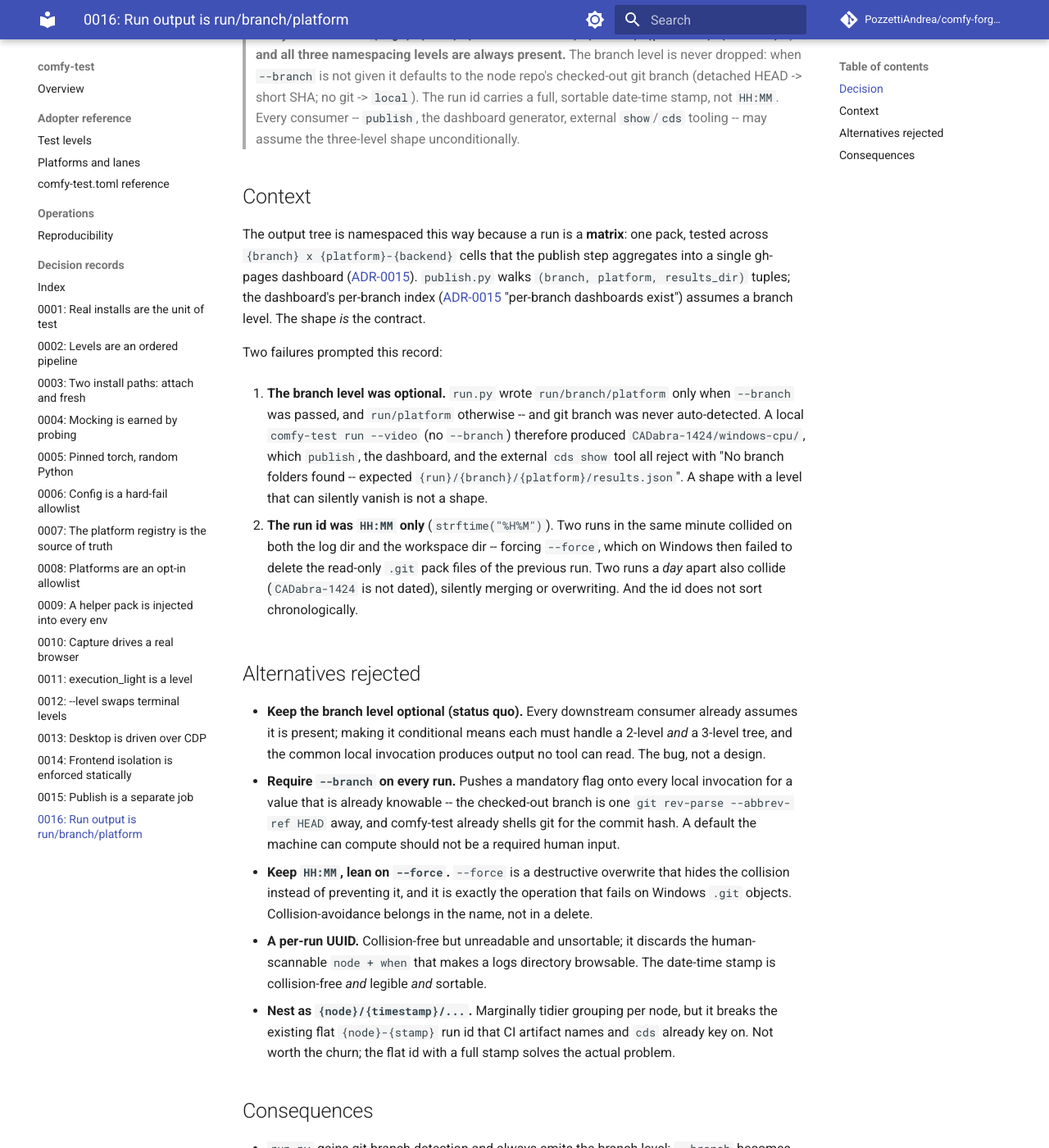
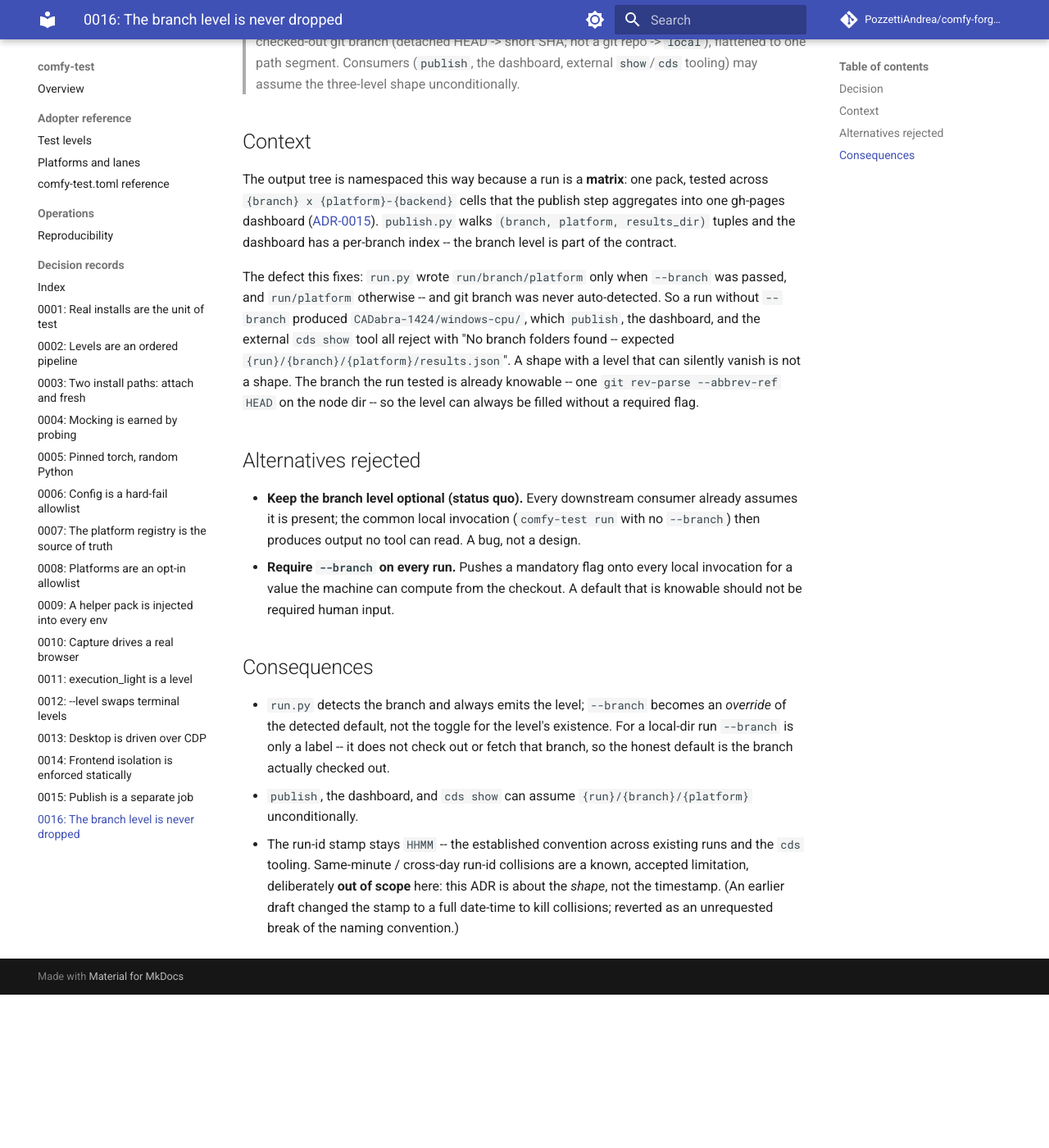
Before and after one commit to Comfy-Forge/comfy-forge-docs, an MkDocs documentation site: the page built from docs/comfy-test/adr/0016-run-output-is-namespaced-run-branch-platform.md, in a window 1280 px wide and 1400 px high, scrolled down 357 px. Shown: the whole window at 82% size. Built offline with MkDocs 1.6.1 and Material for MkDocs 9.7.7, drawn with Linux system fonts in a browser that asks for light colours; comment, search, counter and statistics services are not loaded; after the commit the page ends 1570 px from its top, so only the background shows below that; some of the changed text lies outside the part shown.

```diff
--- a/docs/comfy-test/adr/0016-run-output-is-namespaced-run-branch-platform.md
+++ b/docs/comfy-test/adr/0016-run-output-is-namespaced-run-branch-platform.md
@@ -1,80 +1,56 @@
-# ADR-0016: Run output is `run / branch / platform`, always
+# ADR-0016: The branch level is never dropped
 
-**Status:** accepted (2026-08-16); `run.py` migration pending.
+**Status:** accepted (2026-08-16)
 
 ## Decision
 
-> **Every run writes to
-> `{logs}/{node}-{YYYYMMDD-HHMMSS}/{branch}/{platform}-{backend}/`, and all
-> three namespacing levels are always present.** The branch level is never
-> dropped: when `--branch` is not given it defaults to the node repo's
-> checked-out git branch (detached HEAD -> short SHA; no git -> `local`). The
-> run id carries a full, sortable date-time stamp, not `HH:MM`. Every consumer
-> -- `publish`, the dashboard generator, external `show`/`cds` tooling -- may
-> assume the three-level shape unconditionally.
+> **Run output is always `{logs}/{node}-{HHMM}/{branch}/{platform}-{backend}/`
+> -- the branch level is never omitted.** When `--branch` is not passed it
+> defaults to the node repo's checked-out git branch (detached HEAD -> short
+> SHA; not a git repo -> `local`), flattened to one path segment. Consumers
+> (`publish`, the dashboard, external `show`/`cds` tooling) may assume the
+> three-level shape unconditionally.
 
 ## Context
 
 The output tree is namespaced this way because a run is a **matrix**: one pack,
 tested across `{branch} x {platform}-{backend}` cells that the publish step
-aggregates into a single gh-pages dashboard
+aggregates into one gh-pages dashboard
 ([ADR-0015](0015-publish-is-a-separate-job.md)). `publish.py` walks
-`(branch, platform, results_dir)` tuples; the dashboard's per-branch index
-([ADR-0015](0015-publish-is-a-separate-job.md) "per-branch dashboards exist")
-assumes a branch level. The shape *is* the contract.
+`(branch, platform, results_dir)` tuples and the dashboard has a per-branch
+index -- the branch level is part of the contract.
 
-Two failures prompted this record:
-
-1. **The branch level was optional.** `run.py` wrote `run/branch/platform` only
-   when `--branch` was passed, and `run/platform` otherwise -- and git branch
-   was never auto-detected. A local `comfy-test run --video` (no `--branch`)
-   therefore produced `CADabra-1424/windows-cpu/`, which `publish`, the
-   dashboard, and the external `cds show` tool all reject with "No branch
-   folders found -- expected `{run}/{branch}/{platform}/results.json`". A shape
-   with a level that can silently vanish is not a shape.
-
-2. **The run id was `HH:MM` only** (`strftime("%H%M")`). Two runs in the same
-   minute collided on both the log dir and the workspace dir -- forcing
-   `--force`, which on Windows then failed to delete the read-only `.git` pack
-   files of the previous run. Two runs a *day* apart also collide
-   (`CADabra-1424` is not dated), silently merging or overwriting. And the id
-   does not sort chronologically.
+The defect this fixes: `run.py` wrote `run/branch/platform` only when
+`--branch` was passed, and `run/platform` otherwise -- and git branch was never
+auto-detected. So a run without `--branch` produced `CADabra-1424/windows-cpu/`,
+which `publish`, the dashboard, and the external `cds show` tool all reject
+with "No branch folders found -- expected
+`{run}/{branch}/{platform}/results.json`". A shape with a level that can
+silently vanish is not a shape. The branch the run tested is already
+knowable -- one `git rev-parse --abbrev-ref HEAD` on the node dir -- so the
+level can always be filled without a required flag.
 
 ## Alternatives rejected
 
 - **Keep the branch level optional (status quo).** Every downstream consumer
-  already assumes it is present; making it conditional means each must handle a
-  2-level *and* a 3-level tree, and the common local invocation produces output
-  no tool can read. The bug, not a design.
+  already assumes it is present; the common local invocation
+  (`comfy-test run` with no `--branch`) then produces output no tool can read.
+  A bug, not a design.
 - **Require `--branch` on every run.** Pushes a mandatory flag onto every local
-  invocation for a value that is already knowable -- the checked-out branch is
-  one `git rev-parse --abbrev-ref HEAD` away, and comfy-test already shells git
-  for the commit hash. A default the machine can compute should not be a
-  required human input.
-- **Keep `HH:MM`, lean on `--force`.** `--force` is a destructive overwrite that
-  hides the collision instead of preventing it, and it is exactly the operation
-  that fails on Windows `.git` objects. Collision-avoidance belongs in the name,
-  not in a delete.
-- **A per-run UUID.** Collision-free but unreadable and unsortable; it discards
-  the human-scannable `node + when` that makes a logs directory browsable. The
-  date-time stamp is collision-free *and* legible *and* sortable.
-- **Nest as `{node}/{timestamp}/...`.** Marginally tidier grouping per node, but
-  it breaks the existing flat `{node}-{stamp}` run id that CI artifact names and
-  `cds` already key on. Not worth the churn; the flat id with a full stamp
-  solves the actual problem.
+  invocation for a value the machine can compute from the checkout. A default
+  that is knowable should not be required human input.
 
 ## Consequences
 
-- `run.py` gains git-branch detection and always emits the branch level;
-  `--branch` becomes an *override* of the detected default, not the thing that
-  toggles the level's existence. Detached HEAD resolves to the short SHA; a
-  non-git node dir resolves to `local`.
-- The run id becomes `{node}-{YYYYMMDD-HHMMSS}`; the **workspace** dir
-  (`get_workspace_dir()/{run_id}`) uses the same id, so back-to-back runs no
-  longer collide and `--force` is no longer needed to run twice in a minute.
-- Any tooling that parsed the old `Name-HHMM` id must be updated. Externally
-  this is only the maintainer's `cds`/comfy-ci helpers; note it there.
+- `run.py` detects the branch and always emits the level; `--branch` becomes an
+  *override* of the detected default, not the toggle for the level's existence.
+  For a local-dir run `--branch` is only a label -- it does not check out or
+  fetch that branch, so the honest default is the branch actually checked out.
 - `publish`, the dashboard, and `cds show` can assume `{run}/{branch}/{platform}`
-  unconditionally and drop their "no branch folder" fallbacks.
-- Runs sort chronologically by name within a node, and a day's runs stop
-  overwriting each other.
+  unconditionally.
+- The run-id stamp stays `HHMM` -- the established convention across existing
+  runs and the `cds` tooling. Same-minute / cross-day run-id collisions are a
+  known, accepted limitation, deliberately **out of scope** here: this ADR is
+  about the *shape*, not the timestamp. (An earlier draft changed the stamp to a
+  full date-time to kill collisions; reverted as an unrequested break of the
+  naming convention.)
--- a/mkdocs.yml
+++ b/mkdocs.yml
@@ -132,7 +132,7 @@ nav:
           - "0013: Desktop is driven over CDP": comfy-test/adr/0013-desktop-is-driven-over-cdp.md
           - "0014: Frontend isolation is enforced statically": comfy-test/adr/0014-javascript-isolation-is-static.md
           - "0015: Publish is a separate job": comfy-test/adr/0015-publish-is-a-separate-job.md
-          - "0016: Run output is run/branch/platform": comfy-test/adr/0016-run-output-is-namespaced-run-branch-platform.md
+          - "0016: The branch level is never dropped": comfy-test/adr/0016-run-output-is-namespaced-run-branch-platform.md
   - cuda-wheels:
       - Overview: cuda-wheels/index.md
       - Decision records:
```
Also changed, not shown: docs/comfy-env/sharing-one-gpu.md (+52 -8 lines), docs/comfy-test/adr/index.md (+1 -1 lines).
